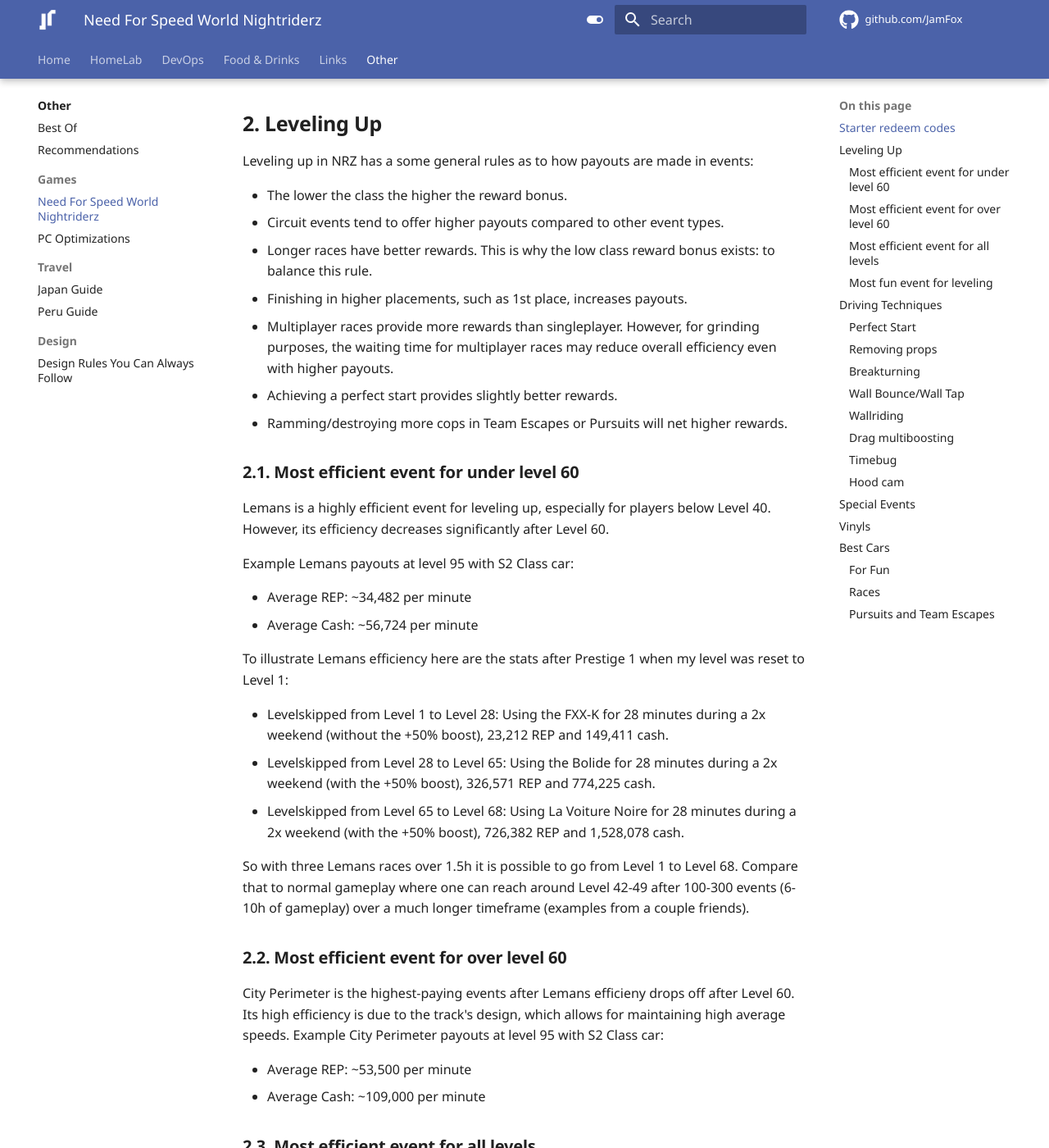
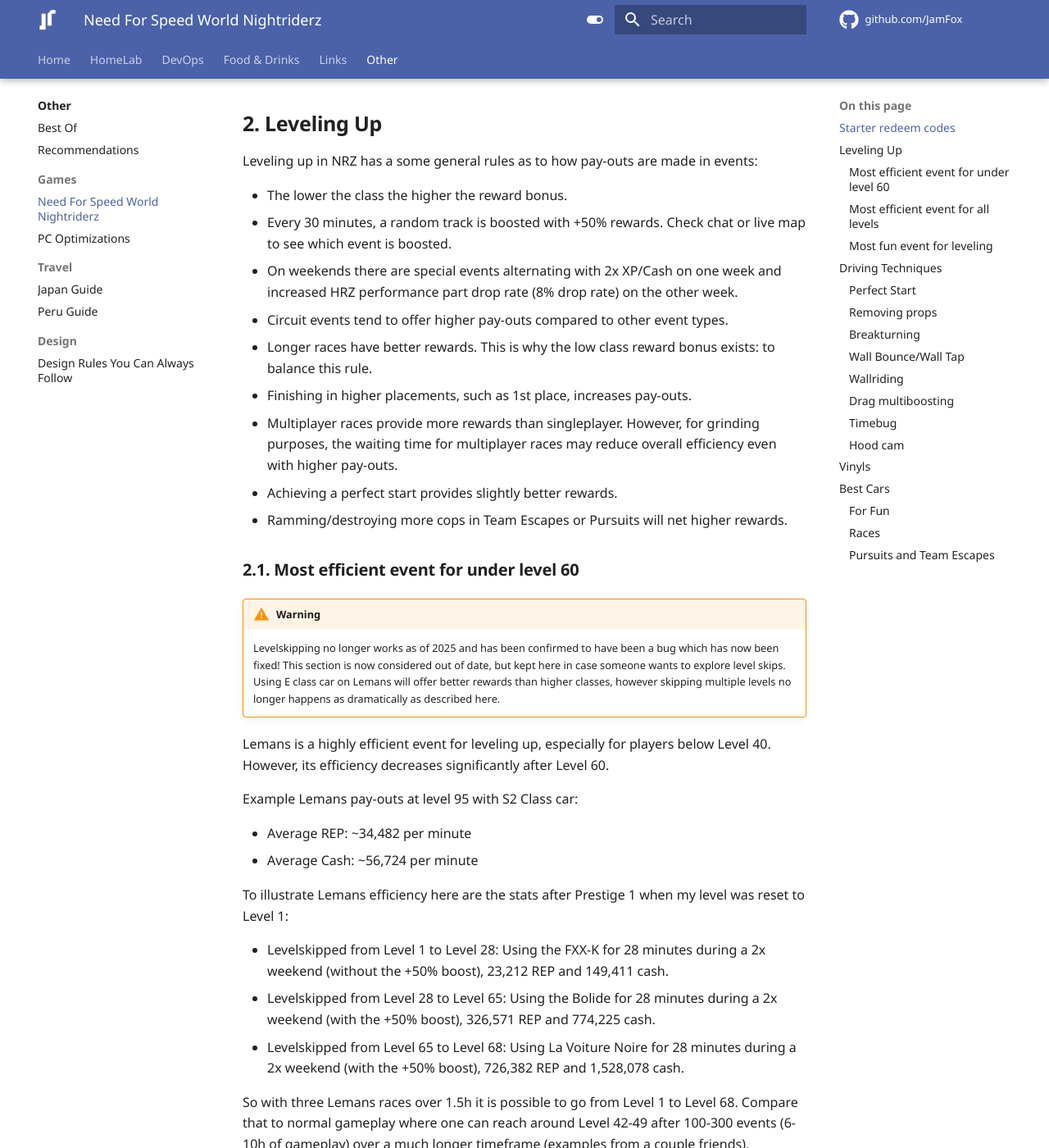
Before and after one commit to JamFox/docs.jamfox.dev, an MkDocs documentation site: the page built from docs/content/games/nfs-world-nrz.md, in a window 1280 px wide and 1400 px high, scrolled down 488 px. Shown: the whole window at 82% size. Built offline with MkDocs 1.6.1 and Material for MkDocs 9.7.7, drawn with Linux system fonts in a browser that asks for light colours; plug-ins that fetch from the network failed and are left out; comment, search, counter and statistics services are not loaded; some of the changed text lies outside the part shown.

Commit message:
update nrz

```diff
--- a/docs/content/games/nfs-world-nrz.md
+++ b/docs/content/games/nfs-world-nrz.md
@@ -12,22 +12,26 @@ Redeem in [nightriderz.world](https://nightriderz.world/) from `Profile Icon > '
 
 ## Leveling Up
 
-Leveling up in NRZ has a some general rules as to how payouts are made in events:
+Leveling up in NRZ has a some general rules as to how pay-outs are made in events:
 
 - The lower the class the higher the reward bonus.
-- Circuit events tend to offer higher payouts compared to other event types.
+- Every 30 minutes, a random track is boosted with +50% rewards. Check chat or live map to see which event is boosted.
+- On weekends there are special events alternating with 2x XP/Cash on one week and increased HRZ performance part drop rate (8% drop rate) on the other week.
+- Circuit events tend to offer higher pay-outs compared to other event types.
 - Longer races have better rewards. This is why the low class reward bonus exists: to balance this rule.
-- Finishing in higher placements, such as 1st place, increases payouts.
-- Multiplayer races provide more rewards than singleplayer. However, for grinding purposes, the waiting time for multiplayer races may reduce overall efficiency even with higher payouts.
+- Finishing in higher placements, such as 1st place, increases pay-outs.
+- Multiplayer races provide more rewards than singleplayer. However, for grinding purposes, the waiting time for multiplayer races may reduce overall efficiency even with higher pay-outs.
 - Achieving a perfect start provides slightly better rewards.
 - Ramming/destroying more cops in Team Escapes or Pursuits will net higher rewards.
 
+### Most efficient event for under level 60
 
-### Most efficient event for under level 60
+!!! warning
+    Levelskipping no longer works as of 2025 and has been confirmed to have been a bug which has now been fixed! This section is now considered out of date, but kept here in case someone wants to explore level skips. Using E class car on Lemans will offer better rewards than higher classes, however skipping multiple levels no longer happens as dramatically as described here.
 
 Lemans is a highly efficient event for leveling up, especially for players below Level 40. However, its efficiency decreases significantly after Level 60.
 
-Example Lemans payouts at level 95 with S2 Class car:
+Example Lemans pay-outs at level 95 with S2 Class car:
 
 - Average REP: ~34,482 per minute
 - Average Cash: ~56,724 per minute
@@ -40,20 +44,20 @@ To illustrate Lemans efficiency here are the stats after Prestige 1 when my leve
 
 So with three Lemans races over 1.5h it is possible to go from Level 1 to Level 68. Compare that to normal gameplay where one can reach around Level 42-49 after 100-300 events (6-10h of gameplay) over a much longer timeframe (examples from a couple friends).
 
-### Most efficient event for over level 60
-
-City Perimeter is the highest-paying events after Lemans efficieny drops off after Level 60. Its high efficiency is due to the track's design, which allows for maintaining high average speeds. Example City Perimeter payouts at level 95 with S2 Class car:
+City Perimeter is the highest-paying events after Lemans efficiency drops off after Level 60. Its high efficiency is due to the track's design, which allows for maintaining high average speeds and is quite long at the same time. Example City Perimeter pay-outs at level 95 with S2 Class car:
 
 - Average REP: ~53,500 per minute
 - Average Cash: ~109,000 per minute
 
 ### Most efficient event for all levels
 
-Doing the longest E class restricted race on the current rotation (check [here](https://nightriderz.world/rotations) for all rotations) is the best due to the low class restricted reward bonus.
+Every 30 minutes, a random track is boosted with +50% rewards, doing the boosted races is very efficient and provides variety at the same time.
+
+Doing the longest Open class race with an E class car or E class restricted race on the current rotation (check [here](https://nightriderz.world/rotations) for all rotations) is the best due to the low class restricted reward bonus.
 
 ### Most fun event for leveling
 
-Another good choice is High Stakes, but because it's a Team Escape, the rewards vary depending on how many police cars you ram or destroy during the event. Example High Stakes payouts at level 95 with S2 Class car:
+Another good choice is High Stakes, but because it's a Team Escape, the rewards vary depending on how many police cars you ram or destroy during the event. Example High Stakes pay-outs at level 95 with S2 Class car:
 
 - Average REP: ~41,600–70,240 per minute
 - Average Cash: ~41,600–70,240 per minute
@@ -90,11 +94,16 @@ This technique involves lightly hitting a wall before a corner to strategically
 
 Wallriding is generally not worth using as a primary tactic. However, in certain scenarios, it may the best viable strategy. In some other scenarious it can help with consistency, as there is nothing more consistent than just letting the wall do all the work :P
 
+Make sure to also steer away from the wall during the wall ride to reduce the friction.
+
 ### Drag multiboosting
 
 In drag races, hitting a perfect upshift gives you a small nitrous boost. On higher gears, you can exploit this by upshifting for the boost, then immediately downshifting and upshifting again to trigger another boost on the same gear. How many times you can repeat this "multi-boost" depends on the car and its gear ratios. For example, you might upshift into 5th for a boost, downshift to 4th, then upshift to 5th again for another boost, then upshift to 6th for a third boost, downshift to 5th, and upshift to 6th again for yet another boost—creating a ladder effect. With certain cars and drag skills, it's even possible to get three boosts on a single gear if the gear setup allows. Experiment with your car’s gearing and timing to maximize the number of boosts per drag run.
 
 ### Timebug
+
+!!! warning
+    Timebug has been fixed as of 2026! This section is only kept for archival reasons.
 
 The "timebug" is a phenomenon in Need for Speed World where, due to a bug in the game's engine, the game client begins to run slightly faster over long play sessions. This effect accumulates gradually, and after about two hours of having the game open the change is imperceptible, but can result in improved race times - typically by 0.1 to 0.2 seconds - if you are consistent.
 
@@ -102,13 +111,7 @@ Some servers attempt to mitigate the impact of the timebug by enforcing a forced
 
 ### Hood cam
 
-Using the hood camera, if you can stomach it, will make you more precise due to better visibility.
-
-## Special Events
-
-On weekends there are special events alternating with 2x XP/Cash on one week and increased HRZ performance part drop rate (8% drop rate) on the next week.
-
-A random event on rotation is boosted every 30 minutes, boosted are also 2x and they do stack with the weekend event.
+Using the hood camera, will make you more precise due to much better visibility.
 
 ## Vinyls
 
@@ -118,6 +121,8 @@ For managing vinyls, you can use the Vinyl Manager in order to save your designs
 ## Best Cars
 
 The following is a breakdown of the best cars in each class **in my biased opinion**. Note that I tend to prefer technical cars and races and I am not an incredible driver (I tend to complete any challenge that [NFSWFR](https://www.youtube.com/@NFSWFRvideos) rates equal or lower than 9). Each car's specialty, recommended performance parts, difficulty, and additional notes are listed where available.
+
+I am not super committed to always keeping it up to date, so as new updates add new cars, this list might not have everything I drive.
 
 ### For Fun
 
```
Also changed, not shown: other parts of docs/content/games/nfs-world-nrz.md (+1 -1 lines).
